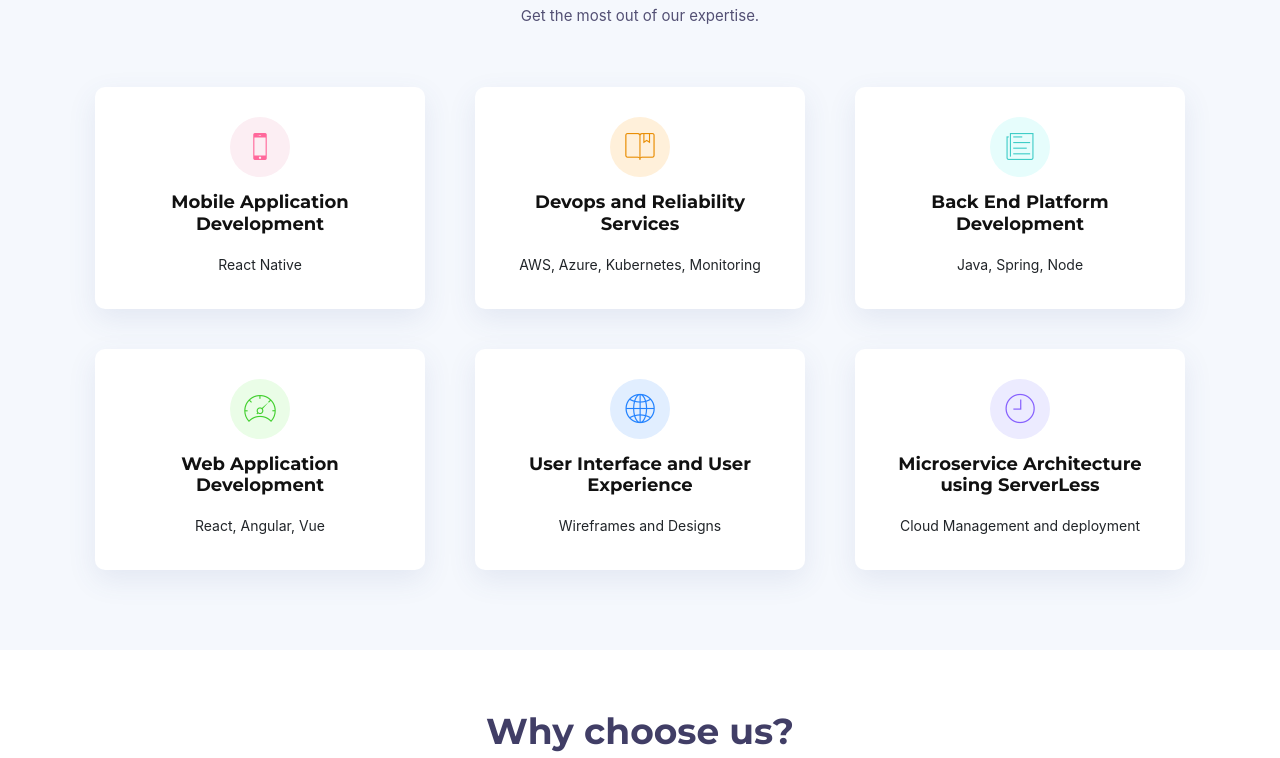
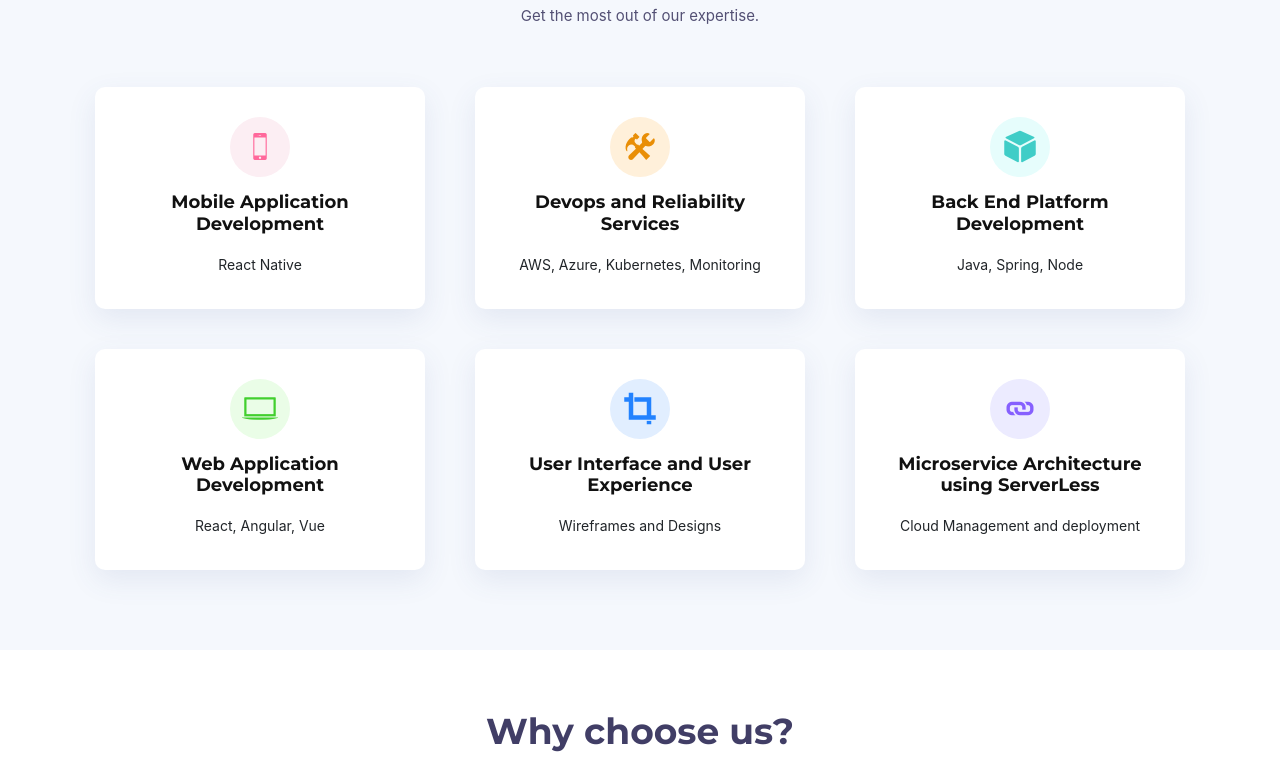
Before and after one commit to we18/we18.github.io, a website with bundled scripts: page index.html in a window 1280 px wide. Shown: the part 1689-2447 px from the top of the page. Built offline with nearby package versions, Linux system fonts and the light colour scheme; a web font is replaced by a local one.

Commit message:
Change Servies Icons

```diff
--- a/index.html
+++ b/index.html
@@ -170,7 +170,7 @@
           </div>
           <div class="col-md-6 col-lg-4 wow bounceInUp" data-wow-duration="1.4s">
             <div class="box">
-              <div class="icon" style="background: #fff0da;"><i class="ion-ios-bookmarks-outline" style="color: #e98e06;"></i></div>
+              <div class="icon" style="background: #fff0da;"><i class="ion-settings" style="color: #e98e06;"></i></div>
               <h4 class="title"><a href="">Devops and Reliability Services</a></h4>
               <p class="description text-center">AWS, Azure, Kubernetes, Monitoring</p>
             </div>
@@ -178,14 +178,14 @@
 
           <div class="col-md-6 col-lg-4 wow bounceInUp" data-wow-delay="0.1s" data-wow-duration="1.4s">
             <div class="box">
-              <div class="icon" style="background: #e6fdfc;"><i class="ion-ios-paper-outline" style="color: #3fcdc7;"></i></div>
+              <div class="icon" style="background: #e6fdfc;"><i class="ion-cube" style="color: #3fcdc7;"></i></div>
               <h4 class="title"><a href="">Back End Platform Development</a></h4>
               <p class="description text-center">Java, Spring, Node</p>
             </div>
           </div>
           <div class="col-md-6 col-lg-4 wow bounceInUp" data-wow-delay="0.1s" data-wow-duration="1.4s">
             <div class="box">
-              <div class="icon" style="background: #eafde7;"><i class="ion-ios-speedometer-outline" style="color:#41cf2e;"></i></div>
+              <div class="icon" style="background: #eafde7;"><i class="ion-laptop" style="color:#41cf2e;"></i></div>
               <h4 class="title"><a href="">Web Application Development</a></h4>
               <p class="description text-center">React, Angular, Vue</p>
             </div>
@@ -193,7 +193,7 @@
 
           <div class="col-md-6 col-lg-4 wow bounceInUp" data-wow-delay="0.2s" data-wow-duration="1.4s">
             <div class="box">
-              <div class="icon" style="background: #e1eeff;"><i class="ion-ios-world-outline" style="color: #2282ff;"></i></div>
+              <div class="icon" style="background: #e1eeff;"><i class="ion-crop" style="color: #2282ff;"></i></div>
               <h4 class="title"><a href="">User Interface and User Experience</a></h4>
               <p class="description text-center">Wireframes and Designs</p>
             </div>
@@ -201,7 +201,7 @@
 
           <div class="col-md-6 col-lg-4 wow bounceInUp" data-wow-delay="0.2s" data-wow-duration="1.4s">
             <div class="box">
-              <div class="icon" style="background: #ecebff;"><i class="ion-ios-clock-outline" style="color: #8660fe;"></i></div>
+              <div class="icon" style="background: #ecebff;"><i class="ion-link" style="color: #8660fe;"></i></div>
               <h4 class="title"><a href="">Microservice Architecture using ServerLess</a></h4>
               <p class="description text-center">Cloud Management and deployment</p>
             </div>
```
